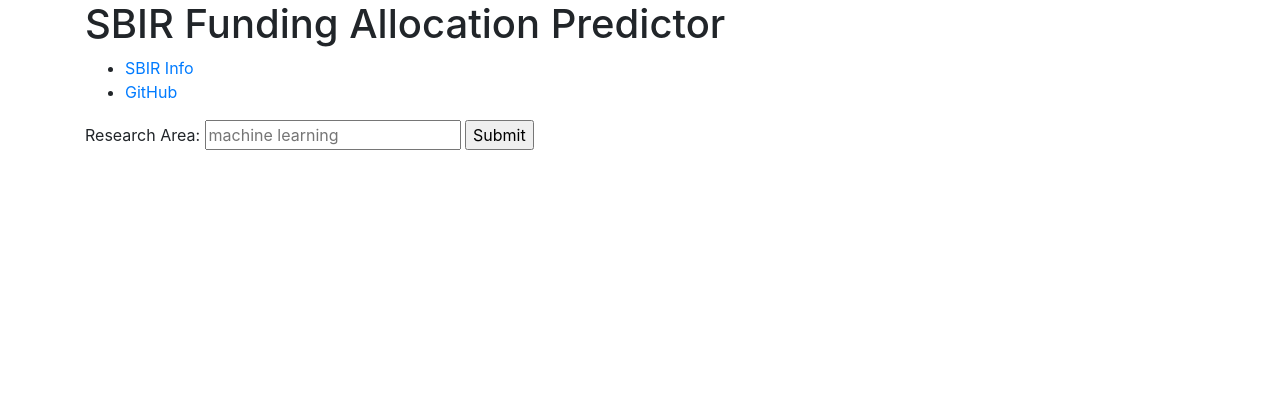
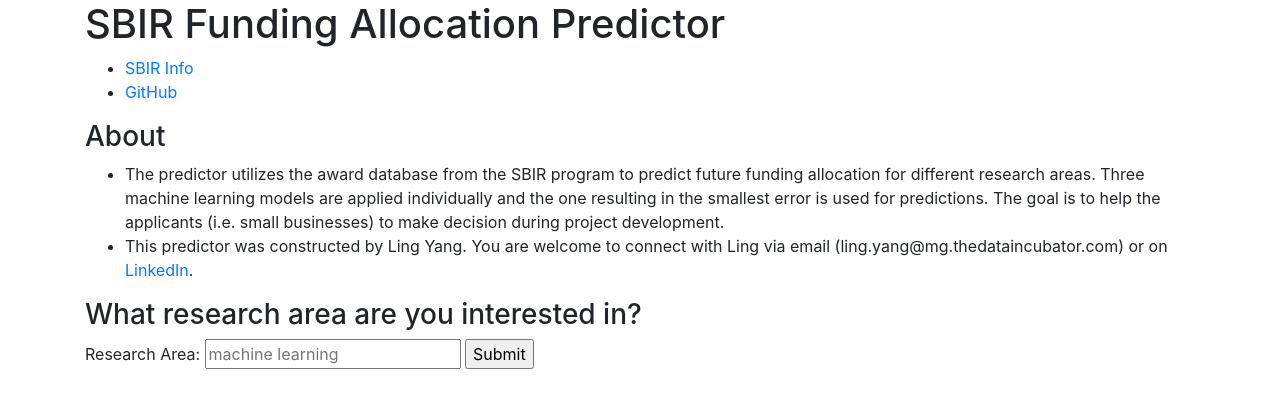
Before and after one commit to lingyang888/TDIcapstone, a Flask app: template templates/index.html in a window 1280 px wide. Shown: the top 408 px of the page. Run offline with Flask 2, Linux system fonts and the light colour scheme; the template is opened without the code that fills it, so the values that code supplies are empty; parts of the project's set-up code (start-up, migrations or seed data) failed here and were passed over; some libraries are stand-ins or nearby versions.

Commit message:
add about section

```diff
--- a/templates/index.html
+++ b/templates/index.html
@@ -21,6 +21,16 @@
       <li><a target="_blank" href="https://github.com/lingyang888/TDIcapstone">GitHub</a></li>
     </ul>
 
+    <h3> About </h3>
+    <ul>
+      <li>The predictor utilizes the award database from the SBIR program to predict future funding allocation for different research areas.
+      Three machine learning models are applied individually and the one resulting in the smallest error is used for predictions.
+      The goal is to help the applicants (i.e. small businesses) to make decision during project development. </li>
+
+      <li>This predictor was constructed by Ling Yang. You are welcome to connect with Ling via email (ling.yang@mg.thedataincubator.com) or on <a target="_blank" href="https://www.linkedin.com/in/lingyangphd/">LinkedIn</a>.</li>
+    </ul>
+
+    <h3> What research area are you interested in? </h3>
     <form action='/' method='GET'>
       <p>
         Research Area:
```
